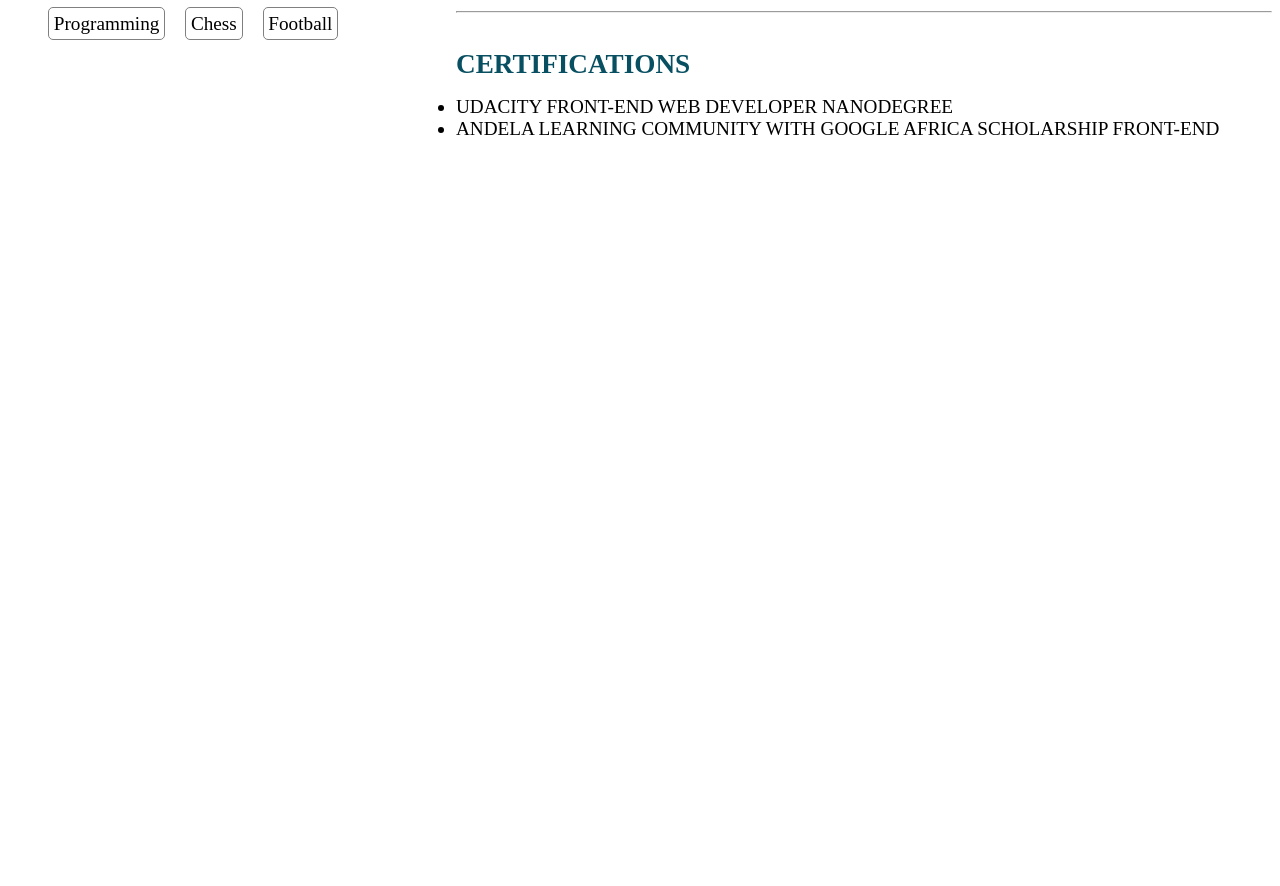
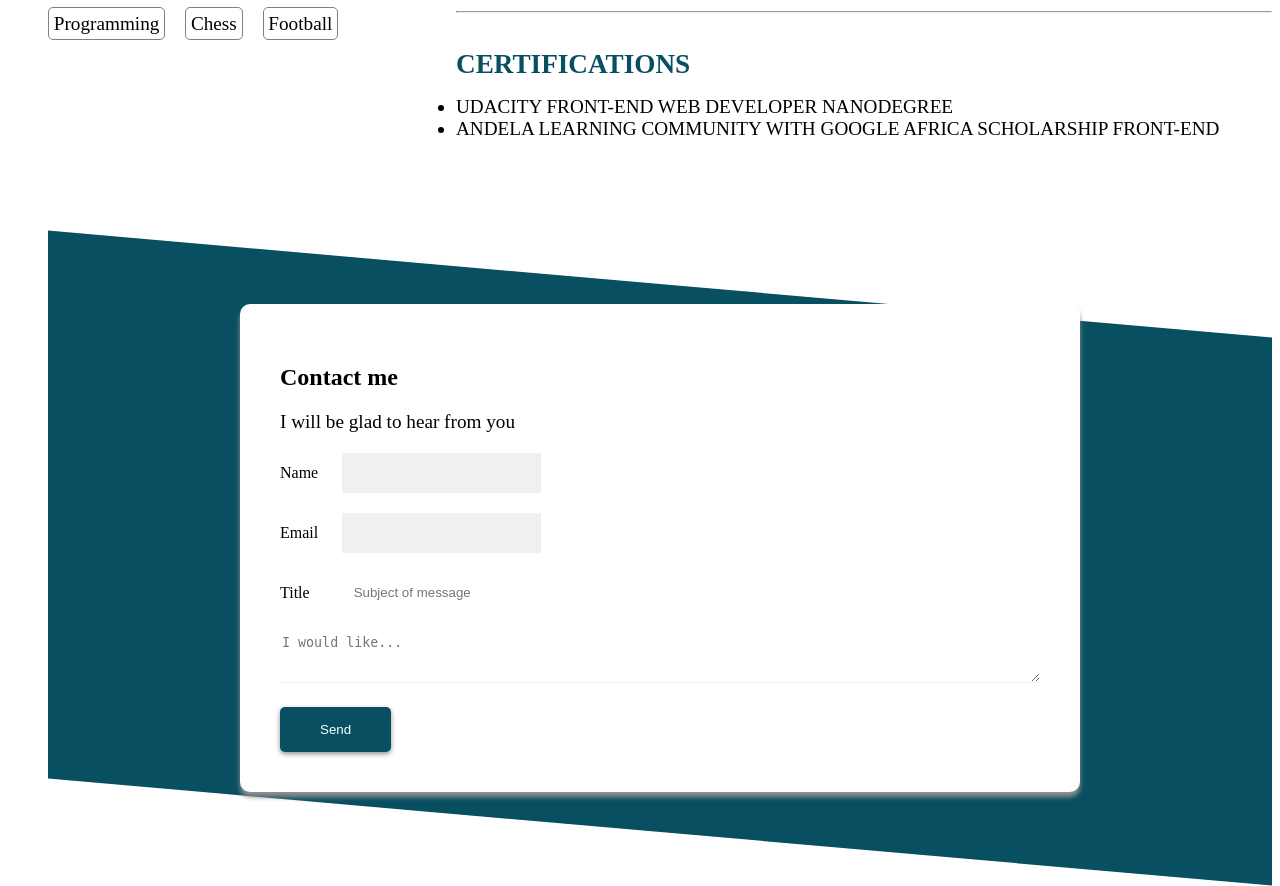
Before and after one commit to RaphaelNagato/My-Resume, a PHP site: page /Raphael.html in a window 1280 px wide. Shown: the part 1493-2379 px from the top of the page. Before the commit the page ends 1628 px from the top, so only its background shows below. Run offline with PHP 8.4, Linux system fonts and the light colour scheme; some libraries are stand-ins or nearby versions.

Commit message:
Add contact form with Javascript validation.

```diff
--- a/Raphael.html
+++ b/Raphael.html
@@ -226,5 +226,37 @@
             </div>
         </section>
 
+        <!-- Contact Form -->
+        <div id="contact-form" class="contact-form">
+            <div class="contact-form-card card">
+                <h2>Contact me</h2>
+                <p>I will be glad to hear from you</p>
+                <form>
+                    <div class="input-group half">
+                        <label for="name">Name</label>
+                        <input type="text" name="name" id="name">
+                        <span>Name is required and must be more than 4 characters</span>
+                    </div>
+                    <div class="input-group half last">
+                        <label for="email">Email</label>
+                        <input type="email" name="email" id="email">
+                        <span>Email is required, must include @</span>
+                    </div>
+                    <div class="input-group">
+                        <label for="title">Title</label>
+                        <input type="text" name="title" id="title" placeholder="Subject of message">
+                        <span>Title should be more than 4 characters</span>
+                    </div>
+                    <div class="input-group text-area clear">
+                        <label for="message" hidden>Message</label>
+                        <textarea name="message" id="message" placeholder="I would like..."></textarea>
+                        <span>Message should be more than 20 characters</span>
+                    </div>
+                    <button type="submit">Send</button>
+                </form>
+            </div>
+        </div>
+
     </div>
+    <script src="main.js"></script>
 </body>
--- /dev/null
+++ b/main.js
@@ -0,0 +1,104 @@
+//* This Validation IIFE module is going to validate the inputs.
+const validation = (function() {
+  // Regular Expressions are set and used to test the inputs.
+  const isEmailValidRegEx = /^(([^<>()\[\]\\.,;:\s@"]+(\.[^<>()\[\]\\.,;:\s@"]+)*)|(".+"))@((\[[0-9]{1,3}\.[0-9]{1,3}\.[0-9]{1,3}\.[0-9]{1,3}])|(([a-zA-Z\-0-9]+\.)+[a-zA-Z]{2,}))$/;
+  const isNameValidRegEx = /^[a-z]{4,}/i;
+  const isTitleValidRegEx = /[a-z]{4,}/i;
+
+  const isEmailValid = email => {
+    return isEmailValidRegEx.test(email);
+  };
+  const isNameValid = name => {
+    return isNameValidRegEx.test(name);
+  };
+  const isTitleValid = title => {
+    return isTitleValidRegEx.test(title);
+  };
+  //   This checks the length of the message characters.
+  const isMessageValid = message => {
+    if (message.length >= 20) {
+      return true;
+    }
+    return false;
+  };
+
+  return {
+    isEmailValid,
+    isMessageValid,
+    isNameValid,
+    isTitleValid
+  };
+})();
+
+//* Selects the input and text area inputs using querySelector.
+const name = document.querySelector("#name");
+const email = document.querySelector("#email");
+const message = document.querySelector("#message");
+const title = document.querySelector("#title");
+
+//* The form is validated when the submit button is clicked.
+document
+  .querySelector("[type='submit']")
+  .addEventListener("click", function(event) {
+    event.preventDefault(); //Prevents the button from refreshing the page
+
+    //* If validation of email fails, add the warning class to email input and set the display of warning message to inline.
+    if (!validation.isEmailValid(email.value)) {
+      email.classList.add("warning");
+      email.nextElementSibling.style.display = "inline";
+    }
+    //* If validation of name fails, add the warning class to name input and set the display of warning message to inline.
+    if (!validation.isNameValid(name.value)) {
+      name.classList.add("warning");
+      name.nextElementSibling.style.display = "inline";
+    }
+    /*
+     * If validation of message fails, add the warning class to message text area and set the display of warning
+     * message to inline
+     */
+    if (!validation.isMessageValid(message.value)) {
+      message.classList.add("warning");
+      message.nextElementSibling.style.display = "inline";
+    }
+    /*
+     *If validation of title fails, add the warning class to title input and set the display of warning
+     *message to inline
+     */
+
+    if (!validation.isTitleValid(title.value)) {
+      title.classList.add("warning");
+      title.nextElementSibling.style.display = "inline";
+    }
+  });
+
+// * Validate name input when it loses focus
+name.addEventListener("blur", function() {
+  if (validation.isNameValid(name.value)) {
+    name.classList.remove("warning");
+    name.nextElementSibling.style.display = "none";
+  }
+});
+
+//* Validate email input when it loses focus
+email.addEventListener("blur", function() {
+  if (validation.isEmailValid(email.value)) {
+    email.classList.remove("warning");
+    email.nextElementSibling.style.display = "none";
+  }
+});
+
+//* Validate title input when it loses focus
+title.addEventListener("blur", function() {
+  if (validation.isTitleValid(title.value)) {
+    title.classList.remove("warning");
+    title.nextElementSibling.style.display = "none";
+  }
+});
+
+//* Validate message input when it loses focus
+message.addEventListener("blur", function() {
+  if (validation.isMessageValid(message.value)) {
+    message.classList.remove("warning");
+    message.nextElementSibling.style.display = "none";
+  }
+});
--- a/styles.css
+++ b/styles.css
@@ -9,7 +9,7 @@
 .resume {
     display: grid;
     grid-template-columns: 1fr 2fr;
-    grid-template-rows: auto auto;
+    grid-template-rows: auto auto auto;
     grid-row-gap: 2rem;
     margin-top: 3rem;
     margin-left: 2.5rem;
@@ -193,3 +193,92 @@ h4 {
     list-style-type: disc;
     font-size: 1.2rem;
 }
+
+/* Contact Form */
+.contact-form {
+    background-color: rgb(7, 79, 97);
+    width: 100%;
+    padding-bottom: 40px;
+    padding-top: 20px;
+    transform: skewY(5deg);
+    grid-column: 1/3;
+}
+
+.contact-form-card {
+    transform: skewY(-5deg);
+    margin: 0 auto 40px;
+}
+
+.clear {
+    clear: both;
+}
+
+.card {
+    padding: 40px;
+    max-width: 840px;
+    margin: auto;
+    background-color: #fff;
+    border-radius: 10px;
+    box-shadow: 0 5px 5px #909090;
+}
+
+button {
+    background-color: rgb(7, 79, 97);
+    color: #fff;
+    border: none;
+    min-height: 40px;
+    padding: 15px 40px;
+    box-shadow: 0 2px 5px #909090;
+    border-radius: 5px;
+}
+
+button:hover {
+    transform: scale(1.3);
+}
+
+.input-group {
+    margin-top: 20px;
+    margin-bottom: 20px;
+}
+
+.input-group.half-class {
+    width: 49%;
+    float: left;
+}
+
+.input-group.clear-class {
+    padding-top: 20px;
+}
+
+.input-group span {
+    display: none;
+    color: red;
+    font-size: 0.8rem;
+}
+
+input,
+textarea {
+    min-height: 40px;
+}
+
+input {
+    border: none;
+    background-color: #f0f0f0;
+    margin-left: 20px;
+    padding-left: 20px;
+}
+
+#title {
+    background-color: white;
+}
+
+textarea {
+    width: 100%;
+    height: 50px;
+    border: none;
+    border-bottom: solid 1px #f0f0f0;
+}
+
+.warning {
+    outline: 1px solid red;
+}
```
